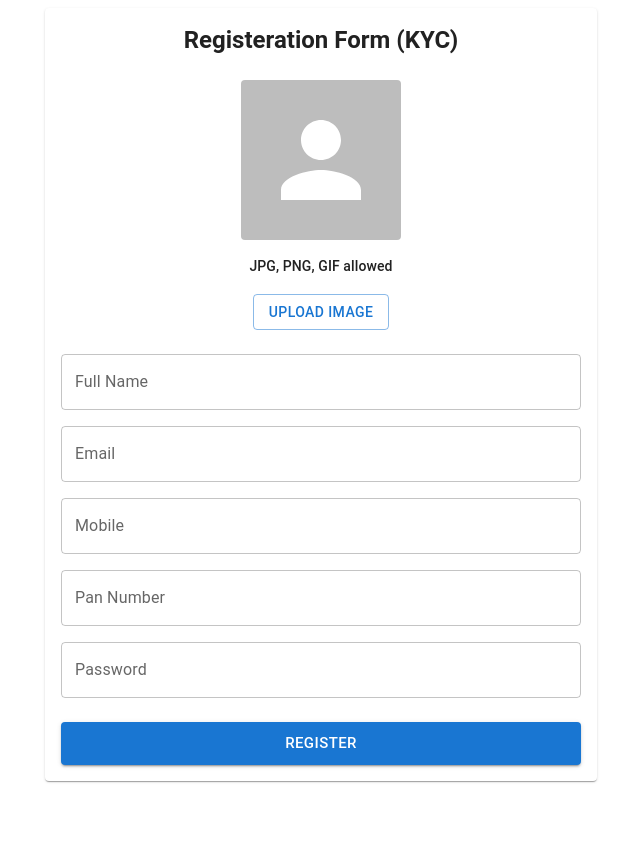
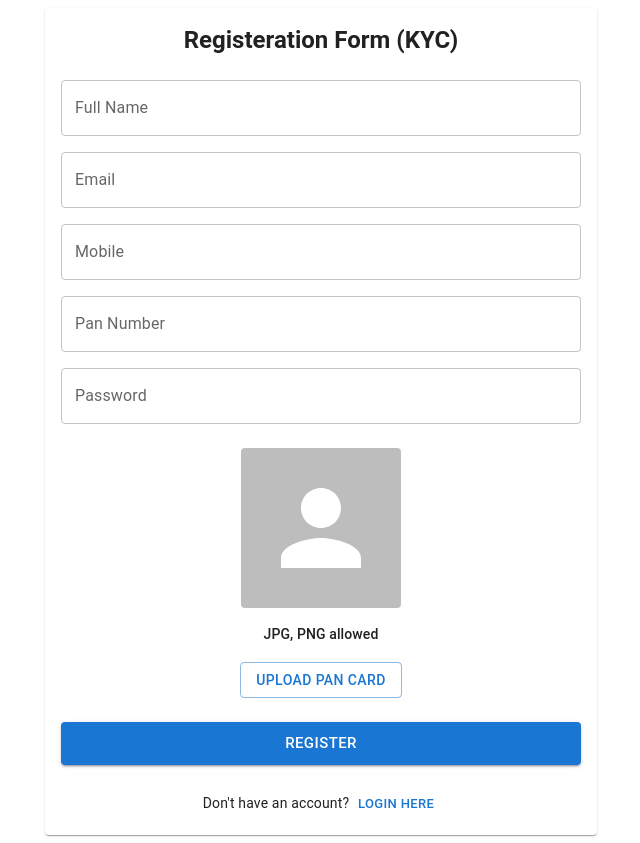
Before and after one commit to dhirajnmahajan/ecommerce, a React (Vite) app: page /register in a window 1280 px wide. Shown: the whole page, without its empty margins (319-959 px from the left). Before the commit the page ends 800 px from the top, so only its background shows below. Built offline with nearby package versions, Linux system fonts and the light colour scheme; no server answers.

Commit message:
Fix small changes

```diff
--- a/src/api/products-api/productsApi.js
+++ b/src/api/products-api/productsApi.js
@@ -3,7 +3,7 @@ import api from "../axiosInstance";
 export const getProducts = async () => {
   try {
     const res = await api.get("/products");
-    console.log(res.data);
+    // console.log(res.data);
 
     return res.data;
   } catch (error) {
--- a/src/sections/auth/login.jsx
+++ b/src/sections/auth/login.jsx
@@ -84,6 +84,18 @@ export default function Login() {
             >
               Login
             </Button>
+            <Stack alignItems="center" sx={{ mt: 2 }}>
+              <Typography variant="body2">
+                Don't have an account?{" "}
+                <Button
+                  variant="text"
+                  size="small"
+                  onClick={() => navigate("/register")}
+                >
+                  Register here
+                </Button>
+              </Typography>
+            </Stack>
           </Stack>
         </form>
       </Card>
--- a/src/sections/auth/register.jsx
+++ b/src/sections/auth/register.jsx
@@ -25,28 +25,41 @@ export default function Register() {
   const navigate = useNavigate();
 
   const userSchema = Yup.object().shape({
-    name: Yup.string().required(" Name is required"),
+    name: Yup.string()
+      .min(3, "Name must be at least 3 characters")
+      .required("Name is required"),
+
     email: Yup.string()
-      .email("enter valild email")
-      .required("email is required"),
-    mobile: Yup.number()
-      .required("Mobile number is required")
-      .typeError("Mobile number must be a number")
-      .min(10, "Mobile number must be 10 digits"),
+      .email("Enter valid email")
+      .required("Email is required"),
+
+    mobile: Yup.string()
+      .matches(/^[6-9]\d{9}$/, "Enter valid 10-digit mobile number")
+      .required("Mobile number is required"),
+
     pan: Yup.string()
-      .matches(/^[A-Z]{5}[0-9]{4}[A-Z]{1}$/, "Invalid PAN format")
-      .required("Pan Number is required"),
-    password: Yup.string().required("password is required"),
-    image: Yup.string().required("upload avatar image"),
+      .transform((value) => value?.toUpperCase())
+      .matches(/^[A-Z]{5}[0-9]{4}[A-Z]$/, "Enter valid PAN (ABCDE1234F)")
+      .required("PAN number is required"),
+
+    password: Yup.string()
+      .min(6, "Password must be at least 6 characters")
+      .required("Password is required"),
+
+    image: Yup.mixed().test(
+      "required",
+      "Image is required",
+      (value) => !!value,
+    ),
   });
 
   const defaultValues = {
     name: "",
     email: "",
     mobile: "",
+    pan: "",
     password: "",
     image: "",
-    pan: "",
   };
 
   const methods = useForm({
@@ -55,15 +68,18 @@ export default function Register() {
   });
   const {
     control,
+    watch,
     handleSubmit,
     formState: { isSubmitting },
   } = methods;
+
+  const imageFile = watch("image");
 
   const onSubmit = handleSubmit(async (userData) => {
     // console.log("Product data", userData);
     try {
       await registerUser(userData);
-      navigate("/", { replace: true });
+      navigate("/login", { replace: true });
     } catch (error) {
       console.log("user not register", error);
     }
@@ -79,24 +95,7 @@ export default function Register() {
                 Registeration Form (KYC)
               </Typography>
             </Stack>
-            <Stack alignItems="center" spacing={2}>
-              <Avatar
-                // src={}
-                variant="rounded"
-                sx={{ width: 160, height: 160 }}
-              ></Avatar>
 
-              <Typography variant="subtitle2">JPG, PNG, GIF allowed</Typography>
-              <Button variant="outlined" component="label">
-                Upload Image
-                <RHFImageUpload
-                  name="image"
-                  control={control}
-                  type={"file"}
-                  accept={"image/*"}
-                />
-              </Button>
-            </Stack>
             <Stack spacing={2}>
               <RHFTextfield name="name" label="Full Name" control={control} />
               <RHFTextfield name="email" label="Email" control={control} />
@@ -108,6 +107,24 @@ export default function Register() {
                 control={control}
               />
             </Stack>
+            <Stack alignItems="center" spacing={2}>
+              <Avatar
+                src={imageFile || ""}
+                variant="rounded"
+                sx={{ width: 160, height: 160 }}
+              ></Avatar>
+
+              <Typography variant="subtitle2">JPG, PNG allowed</Typography>
+              <Button variant="outlined" component="label">
+                Upload Pan Card
+                <RHFImageUpload
+                  name="image"
+                  control={control}
+                  type={"file"}
+                  accept={"image/*"}
+                />
+              </Button>
+            </Stack>
             <Button
               disabled={isSubmitting}
               type="submit"
@@ -116,6 +133,18 @@ export default function Register() {
             >
               Register
             </Button>
+            <Stack alignItems="center" sx={{ mt: 2 }}>
+              <Typography variant="body2">
+                Don't have an account?{" "}
+                <Button
+                  variant="text"
+                  size="small"
+                  onClick={() => navigate("/login")}
+                >
+                  Login here
+                </Button>
+              </Typography>
+            </Stack>
           </Stack>
         </form>
       </Card>
```
